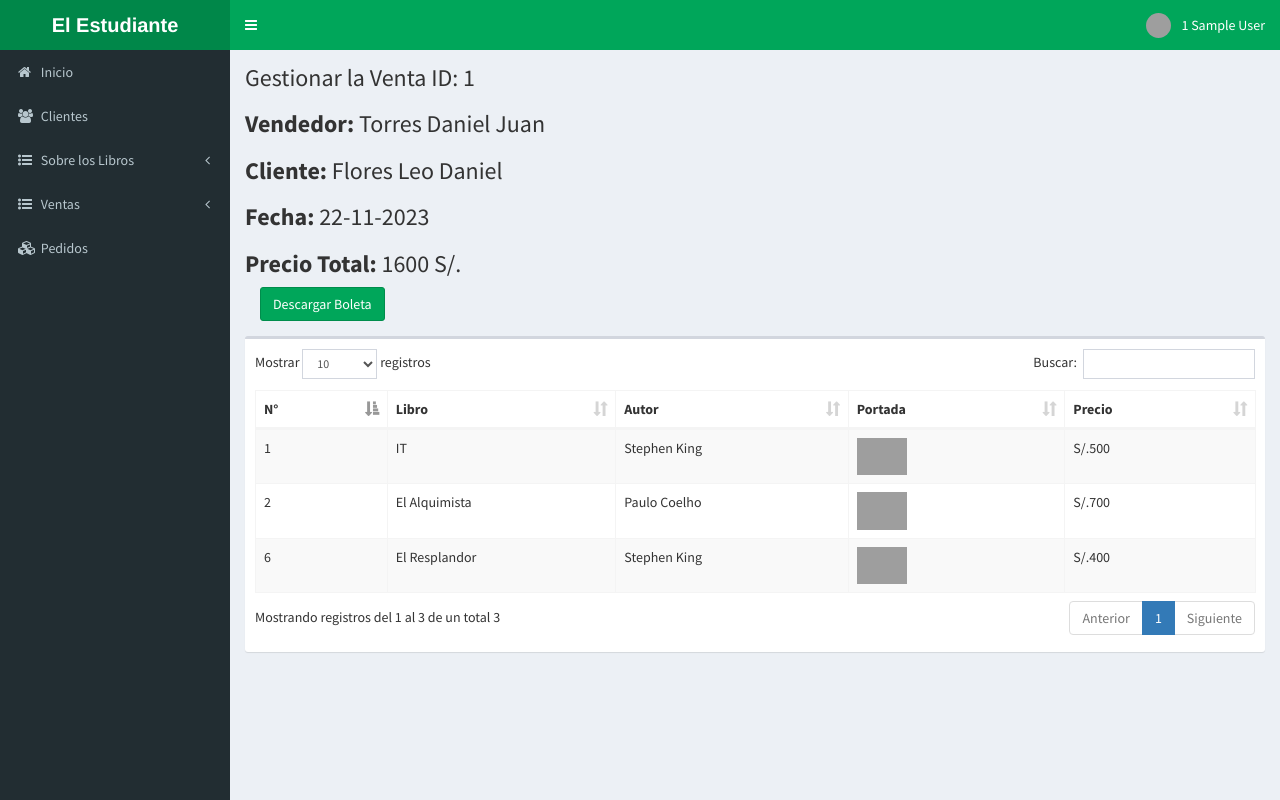
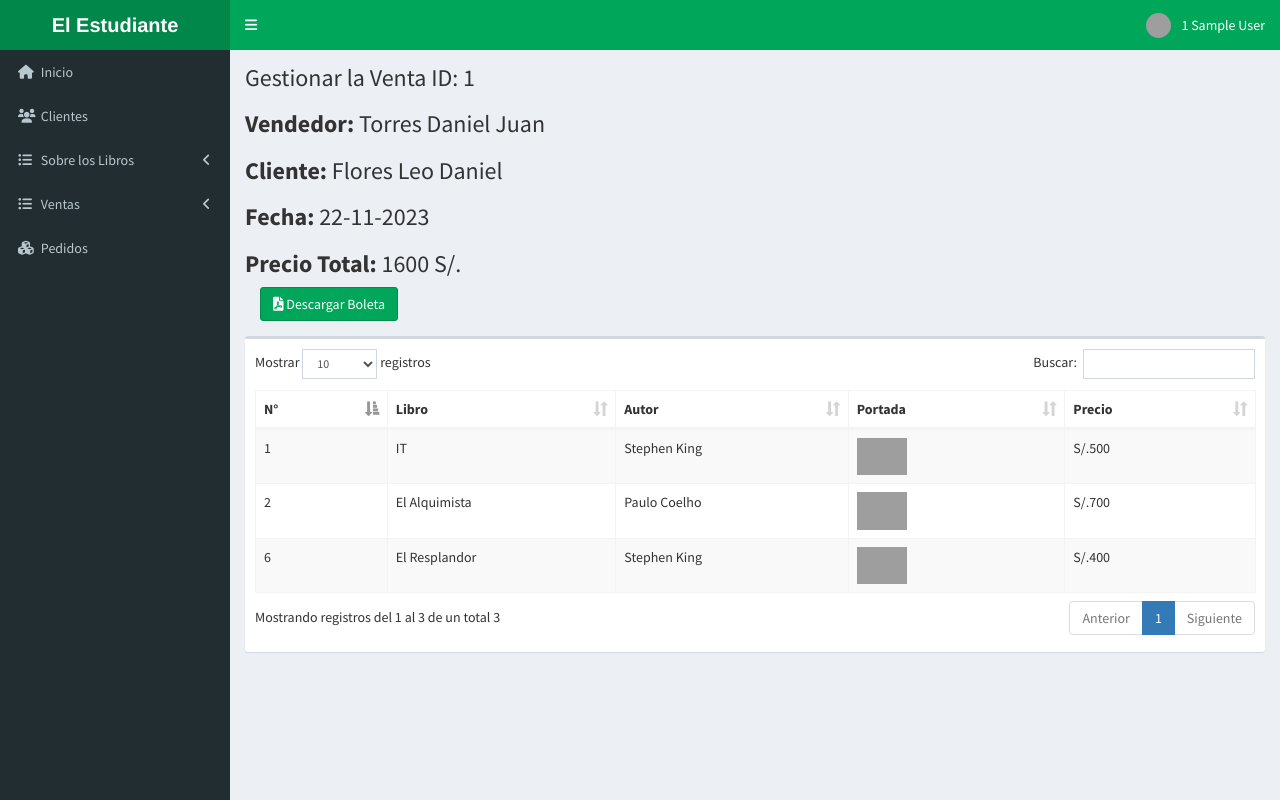
Before and after one commit to MarioA1962/library-project, a PHP site: page /libreria/Ver-Venta/1 in a window 1280 px wide. Run offline with PHP 8.4, Linux system fonts and the light colour scheme; the visitor is signed in with stand-in values (Sample User, id 1); data comes from the database, SQL or seed files in the repository; some libraries are stand-ins or nearby versions; grey boxes are pictures that could not be loaded.

Commit message:
Update Ver-Venta.php

```diff
--- a/Vistas/modulos/Ver-Venta.php
+++ b/Vistas/modulos/Ver-Venta.php
@@ -29,6 +29,7 @@
 
         }
         ?>
+        <link rel="stylesheet" href="https://cdnjs.cloudflare.com/ajax/libs/font-awesome/6.0.0-beta3/css/all.min.css">
         <div class="container mt-4">
             <a href="http://localhost/libreria/Vistas/fpdf/PruebaV.php" target="_blank" class="btn btn-success">
                 <i class="fas fa-file-pdf"></i> Descargar Boleta
```
